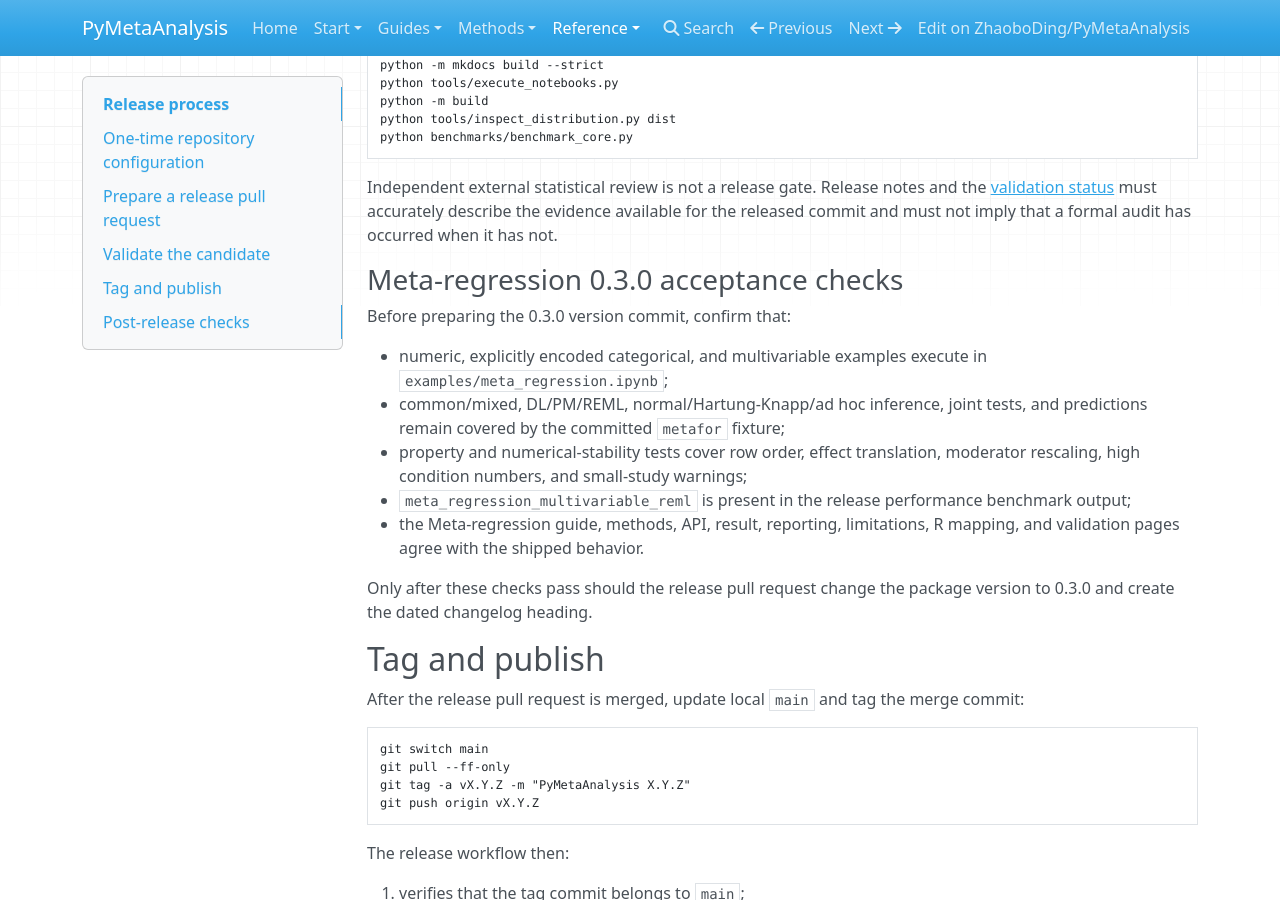
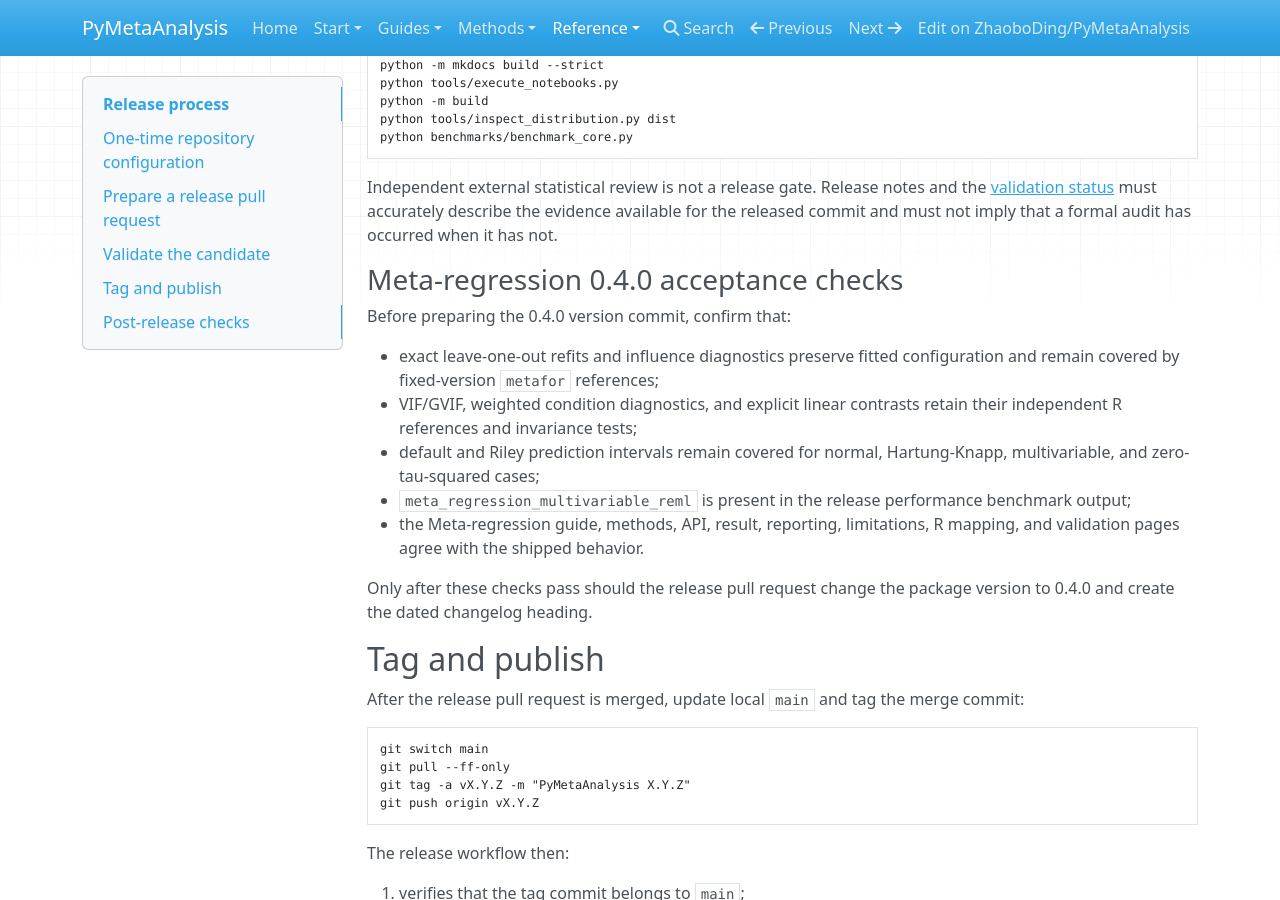
Before and after one commit to ZhaoboDing/PyMetaAnalysis, an MkDocs documentation site: the page built from docs/releasing.md, in a window 1280 px wide and 900 px high, scrolled down 1482 px. Built offline with MkDocs 1.6.1, drawn with Linux system fonts in a browser that asks for light colours; nearby versions of some CDN libraries.

```diff
--- a/docs/releasing.md
+++ b/docs/releasing.md
@@ -82,23 +82,23 @@ and the [validation status](validation.md) must accurately describe the
 evidence available for the released commit and must not imply that a formal
 audit has occurred when it has not.
 
-### Meta-regression 0.3.0 acceptance checks
+### Meta-regression 0.4.0 acceptance checks
 
-Before preparing the 0.3.0 version commit, confirm that:
+Before preparing the 0.4.0 version commit, confirm that:
 
-- numeric, explicitly encoded categorical, and multivariable examples execute
-  in `examples/meta_regression.ipynb`;
-- common/mixed, DL/PM/REML, normal/Hartung-Knapp/ad hoc inference, joint tests,
-  and predictions remain covered by the committed `metafor` fixture;
-- property and numerical-stability tests cover row order, effect translation,
-  moderator rescaling, high condition numbers, and small-study warnings;
+- exact leave-one-out refits and influence diagnostics preserve fitted
+  configuration and remain covered by fixed-version `metafor` references;
+- VIF/GVIF, weighted condition diagnostics, and explicit linear contrasts
+  retain their independent R references and invariance tests;
+- default and Riley prediction intervals remain covered for normal,
+  Hartung-Knapp, multivariable, and zero-tau-squared cases;
 - `meta_regression_multivariable_reml` is present in the release performance
   benchmark output;
 - the Meta-regression guide, methods, API, result, reporting, limitations, R
   mapping, and validation pages agree with the shipped behavior.
 
 Only after these checks pass should the release pull request change the package
-version to 0.3.0 and create the dated changelog heading.
+version to 0.4.0 and create the dated changelog heading.
 
 ## Tag and publish
 
--- a/src/meta_analyze/_version.py
+++ b/src/meta_analyze/_version.py
@@ -1,3 +1,3 @@
 """Single source of truth for the package version."""
 
-__version__ = "0.3.0"
+__version__ = "0.4.0"
```
Also changed, not shown: CHANGELOG.md (+2 -0 lines), docs/adr/0003-meta-regression-prediction-intervals.md (+1 -1 lines), docs/index.md (+6 -6 lines), docs/limitations.md (+1 -1 lines), 1 other file.
